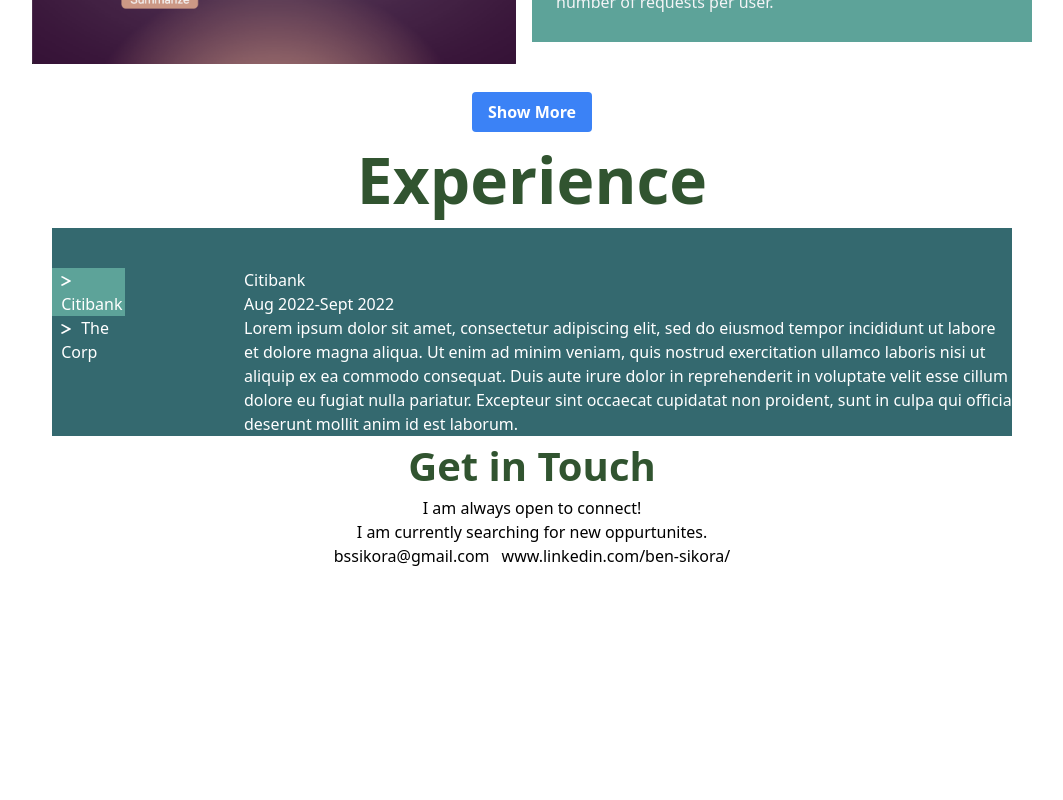
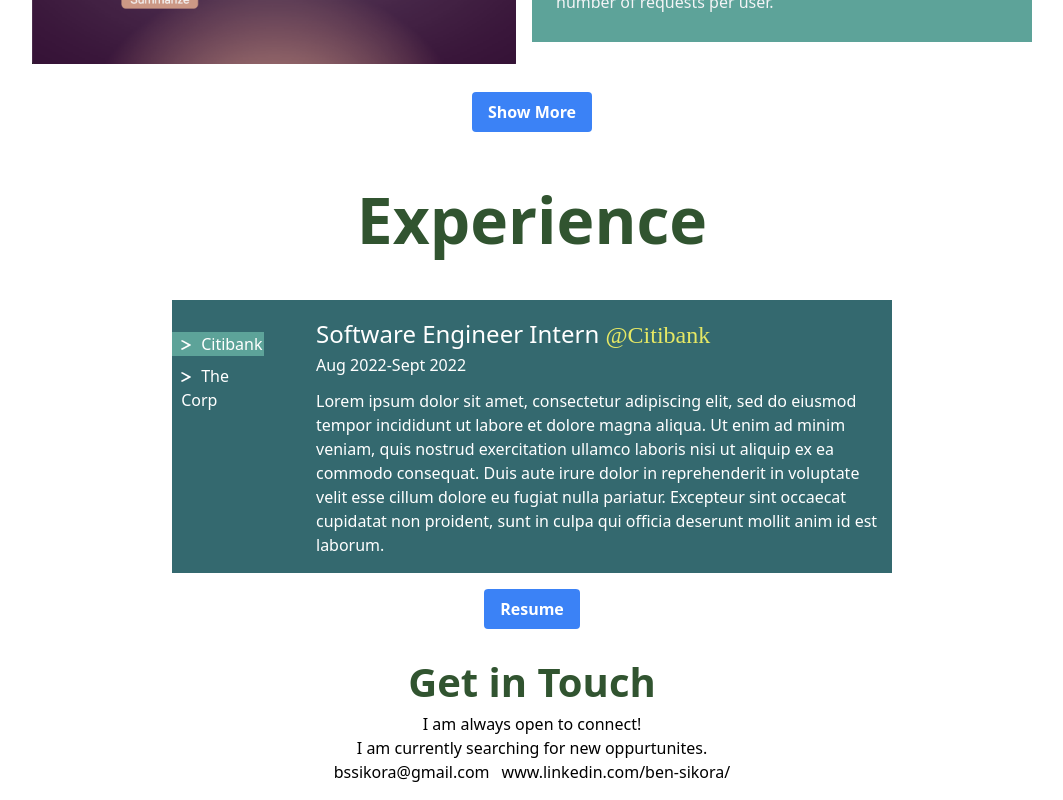
Before and after one commit to ben-sikora/portfolio-website, a React (Vite) app: page / in a window 1280 px wide. Shown: the part 2459-3259 px from the top of the page, without its empty margins (108-1171 px from the left). Before the commit the page ends 3043 px from the top, so only its background shows below. Built offline with nearby package versions, Linux system fonts and the light colour scheme; a web font is replaced by a local one.

Commit message:
Update Style Changes to Experience

```diff
--- a/src/components/Experience.jsx
+++ b/src/components/Experience.jsx
@@ -8,15 +8,17 @@ const Experience = () => {
 
     const citiContent=
     <div>
-    <h3>Citibank</h3>
-    <h4>Aug 2022-Sept 2022</h4>
+    <h3 className='text-white text-[1.5rem]'> Software Engineer Intern <span className='text-yellow font-writing
+     text-[1.5rem]'>@Citibank </span> </h3>
+    <h4 className='font-light mb-3'>Aug 2022-Sept 2022</h4>
     <p>Lorem ipsum dolor sit amet, consectetur adipiscing elit, sed do eiusmod tempor incididunt ut labore et dolore magna aliqua. Ut enim ad minim veniam, quis nostrud exercitation ullamco laboris nisi ut aliquip ex ea commodo consequat. Duis aute irure dolor in reprehenderit in voluptate velit esse cillum dolore eu fugiat nulla pariatur. Excepteur sint occaecat cupidatat non proident, sunt in culpa qui officia deserunt mollit anim id est laborum.</p>
     </div>
 
     const corpContent=
     <div>
-    <h3>The Corp</h3>
-    <h4>Different Date</h4>
+    <h3 className='text-white text-[1.5rem]'> Director of Data Analytics <span className='text-yellow font-writing
+     text-[1.5rem]'>@The Corp </span> </h3>
+    <h4 className='font-light mb-3'>Apr 2021-April 2022</h4>
     <p>Lorem ipsum dolor sit amet, consectetur adipiscing elit, sed do eiusmod tempor incididunt ut labore et dolore magna aliqua. Ut enim ad minim veniam, quis nostrud exercitation ullamco laboris nisi ut aliquip ex ea commodo consequat. Duis aute irure dolor in reprehenderit in voluptate velit esse cillum dolore eu fugiat nulla pariatur. Excepteur sint occaecat cupidatat non proident, sunt in culpa qui officia deserunt mollit anim id est laborum.</p>
     </div>
 
@@ -36,14 +38,14 @@ const Experience = () => {
     }
 
     return (
-    <div className="w-[80%] mx-auto" id='experience-page'>
+    <div className="w-[60%] mx-auto mt-10 h-[60vh]" id='experience-page'>
     <h2 className='text-display text-[64px] font-[800] text-darkgreen flex justify-center'> Experience</h2>
-    <div className="box-border pt-10 bg-darkblue">
+    <div className="box-border py-4 mt-8 bg-darkblue">
       <div className="box-border flex">
         <div className="basis-1/5">
-        <ul>
-            <li className={`box-border cursor-pointer text-white pl-[1ch] w-[8ch] ${citiClassName}`} onClick={switchButton} >Citibank</li>
-            <li className={`cursor-pointer text-white pl-[1ch] w-[8ch] ${corpClassName}`} onClick={switchButton}>The Corp</li>
+        <ul className='mt-4'>
+            <li className={`box-border cursor-pointer text-white pl-[1ch] w-[10ch] ${citiClassName}`} onClick={switchButton} >Citibank</li>
+            <li className={`cursor-pointer text-white pl-[1ch] w-[10ch] mt-2 ${corpClassName}`} onClick={switchButton}>The Corp</li>
         </ul>
         </div>
         <div className="basis-4/5 text-white">
@@ -52,6 +54,13 @@ const Experience = () => {
 
       </div>
       </div>
+      <div className='flex justify-center'>
+      <button
+          type="button"
+          className="bg-blue-500 hover:bg-blue-700 text-white font-bold py-2 px-4 rounded my-4"
+          href="#"
+        >Resume</button>
+        </div>
       </div>
     )
   }
```
